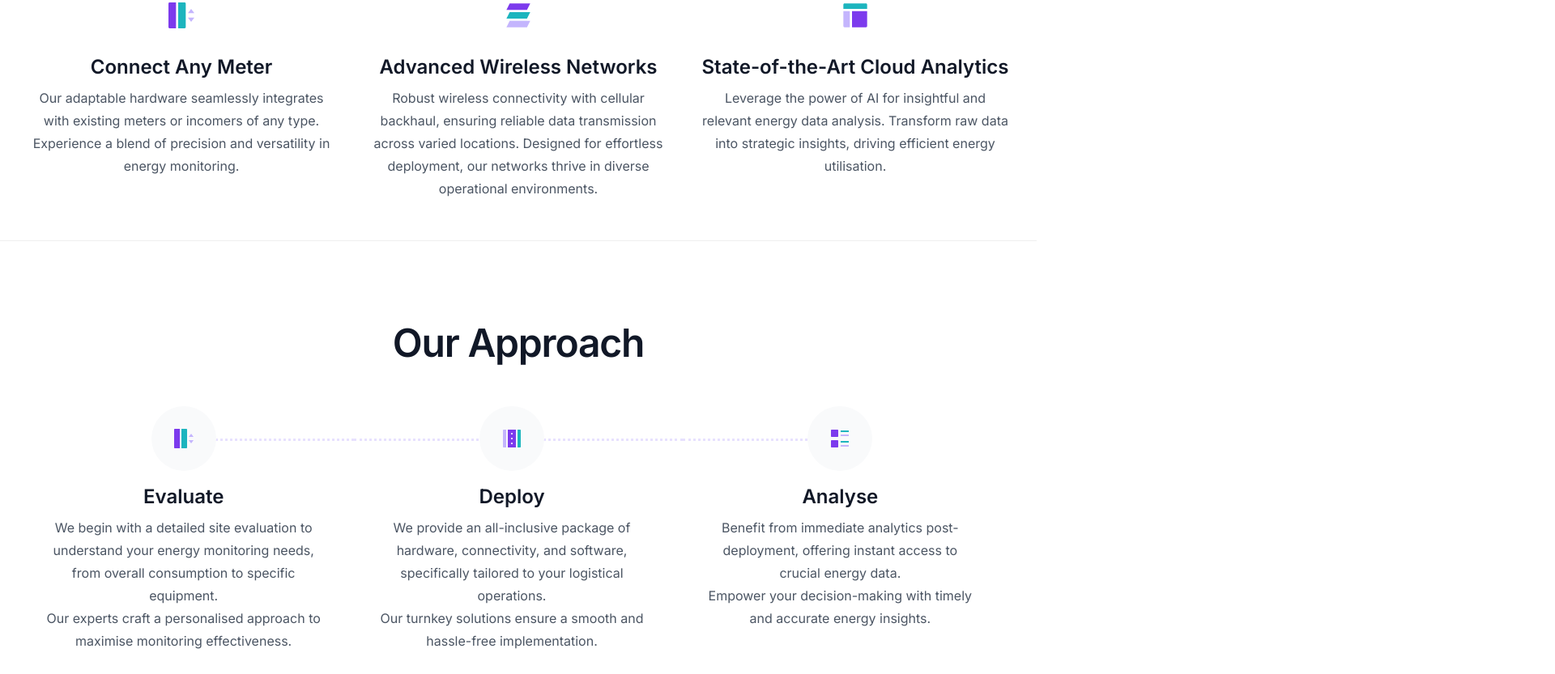
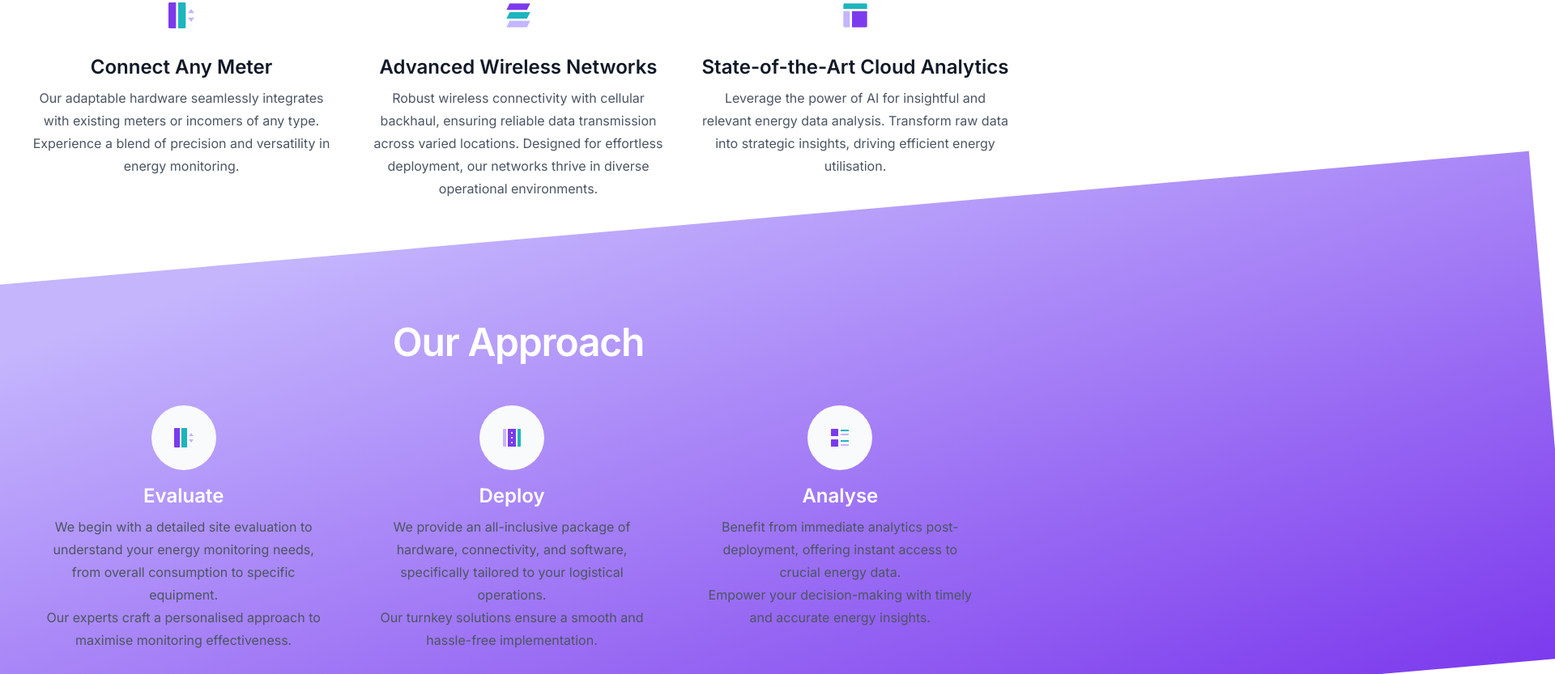
Before and after one commit to wiaio/wia-energy-website, a Gatsby site: page / in a window 1280 px wide. Shown: the part 1324-2157 px from the top of the page at 81% size, 1920 px wide, since content can reach past the window. Built offline with nearby package versions, Linux system fonts and the light colour scheme; Gatsby itself is replaced by a stand-in of ours.

Commit message:
Approach backgrounf

```diff
--- a/src/components/approach.tsx
+++ b/src/components/approach.tsx
@@ -6,11 +6,12 @@ import ANALYSE from '../images/approach/analyse.svg';
 
 const Approach = () => {
   return (
-    <div id='#approach' className='approach-section container-border-bottom'>
+    <div id='#approach' className='approach-section'>
+      <div className="approach-background"></div>
       <div className='container mx-auto'>
         <div className='flex flex-col relative lg:py-24 pt-10 pb-5'>
           <div className='lg:col-span-12 flex flex-col items-center pb-10'>
-            <h2 className='lg:text-display-lg text-display-md font-semibold pb-4 text-center lg:px-24'>
+            <h2 className='lg:text-display-lg text-display-md font-semibold pb-4 text-center lg:px-24 text-white'>
               Our Approach
             </h2>
           </div>
@@ -20,10 +21,10 @@ const Approach = () => {
               <div className='image-circle mb-4'>
                 <img src={CONNECT} alt='UI' className='' />
               </div>
-              <h2 className='lg:text-4xl text-display-xs font-semibold text-center mb-2'>
+              <h2 className='lg:text-4xl text-display-xs font-semibold text-center mb-2 text-white'>
                 Evaluate
               </h2>
-              <p className='text-body-md font-normal text-neutral-600 text-center'>
+              <p className='text-body-md font-normal text-neutral-600 text-center text-neutral-300'>
                 We begin with a detailed site evaluation to understand your
                 energy monitoring needs, from overall consumption to specific
                 equipment. <br />
@@ -37,10 +38,10 @@ const Approach = () => {
               <div className='image-circle mb-4'>
                 <img src={DEPLOY} alt='UI' />
               </div>
-              <h2 className='lg:text-4xl text-display-xs font-semibold text-center mb-2'>
+              <h2 className='lg:text-4xl text-display-xs font-semibold text-center mb-2 text-white'>
                 Deploy
               </h2>
-              <p className='text-body-md font-normal text-neutral-600 text-center'>
+              <p className='text-body-md font-normal text-neutral-600 text-center text-neutral-300'>
                 We provide an all-inclusive package of hardware, connectivity,
                 and software, specifically tailored to your logistical
                 operations. <br /> Our turnkey solutions ensure a smooth and
@@ -52,10 +53,10 @@ const Approach = () => {
               <div className='image-circle mb-4'>
                 <img src={ANALYSE} alt='UI' />
               </div>
-              <h2 className='lg:text-4xl text-display-xs font-semibold text-center mb-2'>
+              <h2 className='lg:text-4xl text-display-xs font-semibold text-center mb-2 text-white'>
                 Analyse
               </h2>
-              <p className='text-body-md font-normal text-neutral-600 text-center'>
+              <p className='text-body-md font-normal text-neutral-600 text-center text-neutral-300'>
                 Benefit from immediate analytics post-deployment, offering
                 instant access to crucial energy data. <br /> Empower your
                 decision-making with timely and accurate energy insights.
--- a/src/components/solutions.tsx
+++ b/src/components/solutions.tsx
@@ -6,7 +6,7 @@ import CLOUD from '../images/solutions/cloud.svg';
 
 const Solutions = () => {
   return (
-    <div id='#solutions' className='container-border-bottom'>
+    <div id='#solutions' className=''>
       <div className='container mx-auto'>
         <div className='flex flex-col relative lg:pt-24 pt-10 pb-5'>
           <div className='lg:col-span-12 flex flex-col items-center pb-10'>
--- a/src/styles/styles.scss
+++ b/src/styles/styles.scss
@@ -2,6 +2,10 @@
   --primary-600: #7c3aed;
   --primary-300: #c4b5fd !important;
   --neutral-50: #f9fafb;
+}
+
+body {
+  overflow-x: hidden;
 }
 
 .container-border-bottom {
@@ -58,6 +62,21 @@
 }
 
 .approach-section {
+  position: relative;
+  .approach-background {
+    width: 200%;
+    height: 100%;
+    position: absolute;
+    top: 0;
+    left: -50%;
+    background: linear-gradient(
+      to bottom right,
+      var(--primary-300) 20%,
+      var(--primary-600)
+    );
+    transform: rotate(-5deg);
+  }
+
   .image-circle {
     width: 80px;
     height: 80px;
```
Also changed, not shown: src/images/linear-gradient.svg (added).
